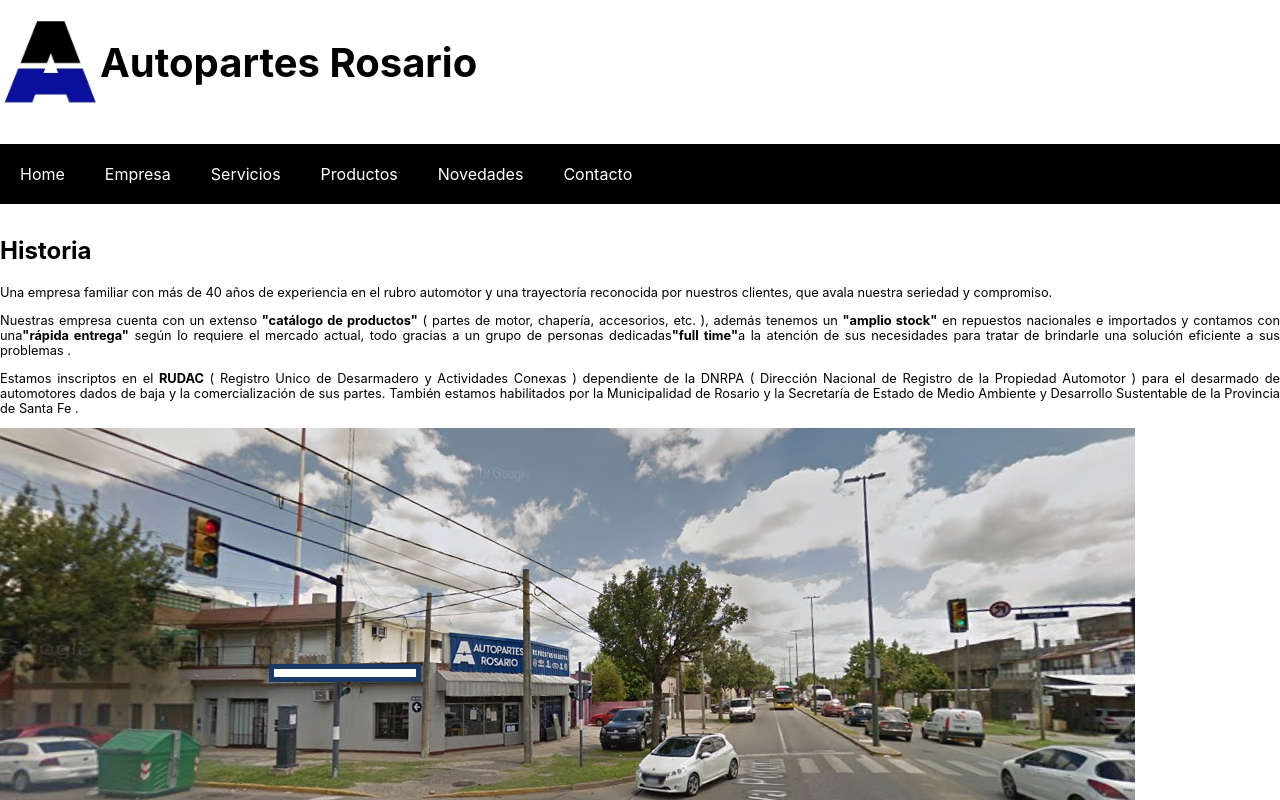
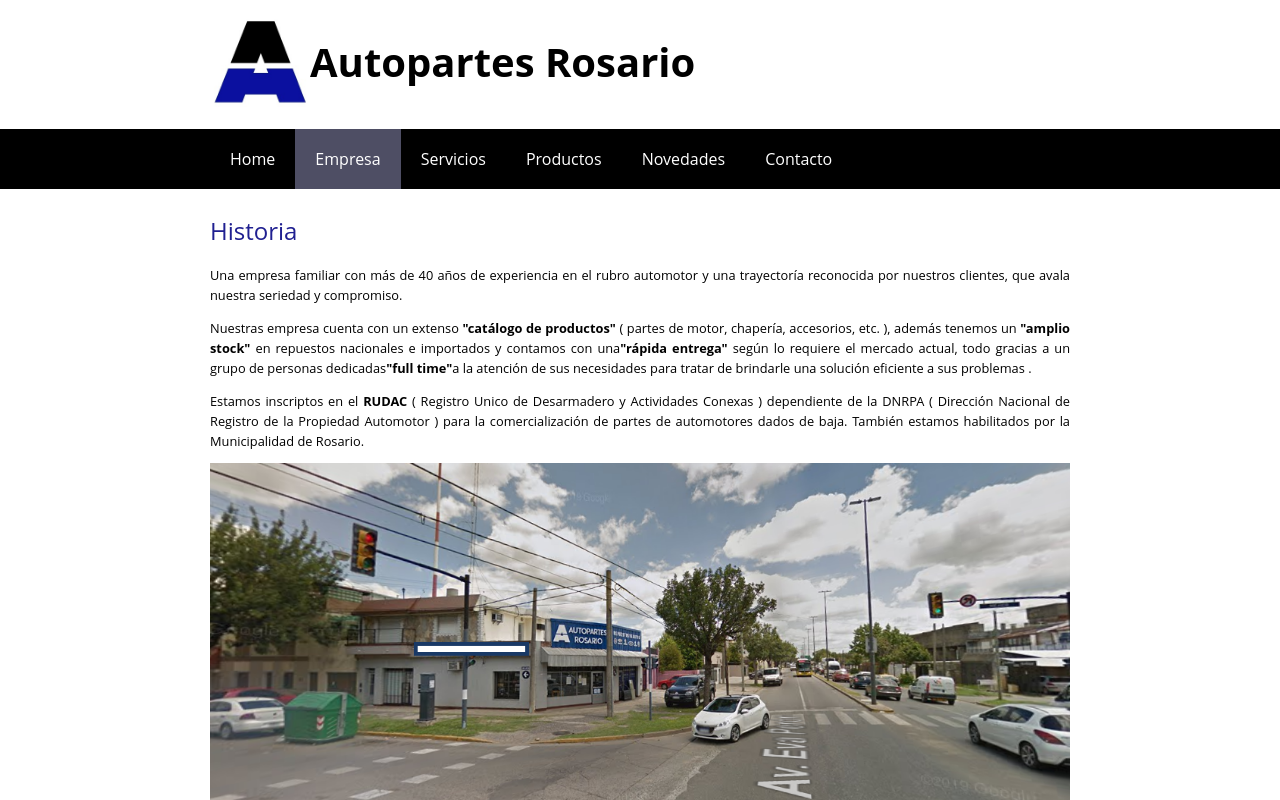
Before and after one commit to estebanf321/diplomaturautnmodulo4, a React (Create React App) app in the folder autopartes/frontend/: page /empresa in a window 1280 px wide. Shown: the top 800 px of the page. Built offline with nearby package versions, Linux system fonts and the light colour scheme.

Commit message:
modulo4 parte2

```diff
--- a/autopartes/frontend/src/App.js
+++ b/autopartes/frontend/src/App.js
@@ -1,4 +1,6 @@
 import { BrowserRouter as Router, Switch, Route } from 'react-router-dom';
+
+import './App.css';
 
 import Header from './components/layout/Header';
 import Nav from './components/layout/Nav';
--- a/autopartes/frontend/src/components/layout/Nav.js
+++ b/autopartes/frontend/src/components/layout/Nav.js
@@ -1,6 +1,6 @@
 import React from 'react';
 // import { Link, NavLink } from 'react-router-dom';
-import { Link } from 'react-router-dom';
+import { NavLink } from 'react-router-dom';
 
 import '../../styles/components/layout/Nav.css';
 
@@ -9,12 +9,12 @@
         <nav>
         <div className="holder">
             <ul>
-                <li><Link to="/">Home</Link></li>
-                <li><Link to="/empresa">Empresa</Link></li>
-                <li><Link to="/servicios">Servicios</Link></li>
-                <li><Link to="/productos">Productos</Link></li>
-                <li><Link to="/novedades">Novedades</Link></li>
-                <li><Link to="/contacto">Contacto</Link></li>
+                <li><NavLink activeClassName="activo" exact to="/">Home</NavLink></li>
+                <li><NavLink activeClassName="activo" exact to="/empresa">Empresa</NavLink></li>
+                <li><NavLink activeClassName="activo" exact to="/servicios">Servicios</NavLink></li>
+                <li><NavLink activeClassName="activo" exact to="/productos">Productos</NavLink></li>
+                <li><NavLink activeClassName="activo" exact to="/novedades">Novedades</NavLink></li>
+                <li><NavLink activeClassName="activo" exact to="/contacto">Contacto</NavLink></li>
             </ul>
 
         </div>
--- a/autopartes/frontend/src/pages/EmpresaPage.js
+++ b/autopartes/frontend/src/pages/EmpresaPage.js
@@ -18,10 +18,9 @@
                 </p>
                 <p> Estamos inscriptos en el <b>RUDAC</b> ( Registro Unico de Desarmadero y Actividades Conexas )
                     dependiente de la
-                    DNRPA ( Dirección Nacional de Registro de la Propiedad Automotor ) para el desarmado de automotores
-                    dados de baja y la comercialización de sus partes. También estamos habilitados por la Municipalidad de
-                    Rosario y la Secretaría de Estado de Medio Ambiente y Desarrollo Sustentable de la Provincia de Santa Fe
-                    .</p>
+                    DNRPA ( Dirección Nacional de Registro de la Propiedad Automotor ) para la comercialización de partes de automotores
+                    dados de baja. También estamos habilitados por la Municipalidad de
+                    Rosario.</p>
             </div>
             <div className="empresaimg">
                 <img src="images/empresa/empresa.jpg" alt="Empresa" />
--- a/autopartes/frontend/src/styles/components/pages/ServiciosPage.css
+++ b/autopartes/frontend/src/styles/components/pages/ServiciosPage.css
@@ -1,4 +1,4 @@
-servicio{
+.servicio{
     border: 1px solid gray;
     border-radius: 0.7em;
     margin: 1em 0;
```
